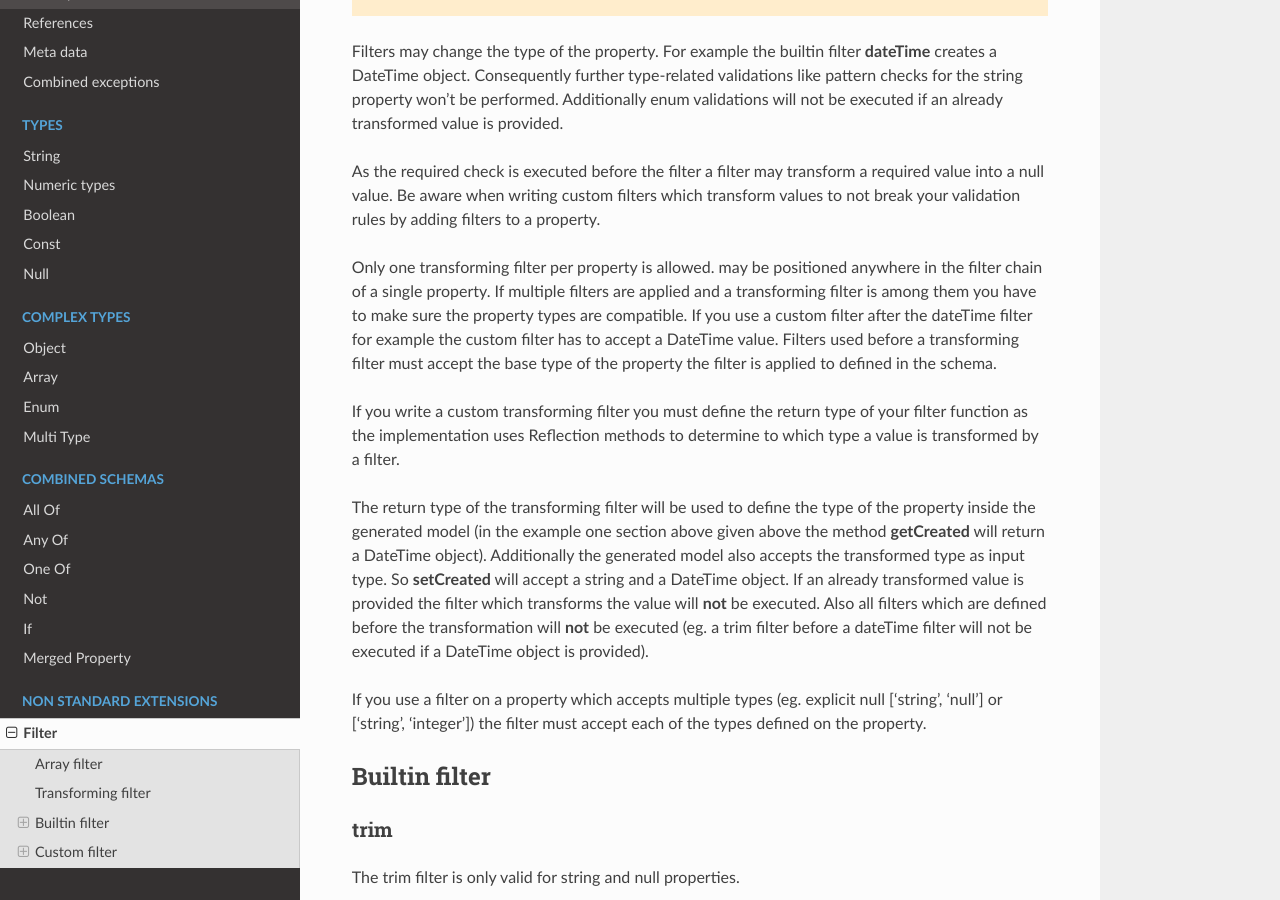
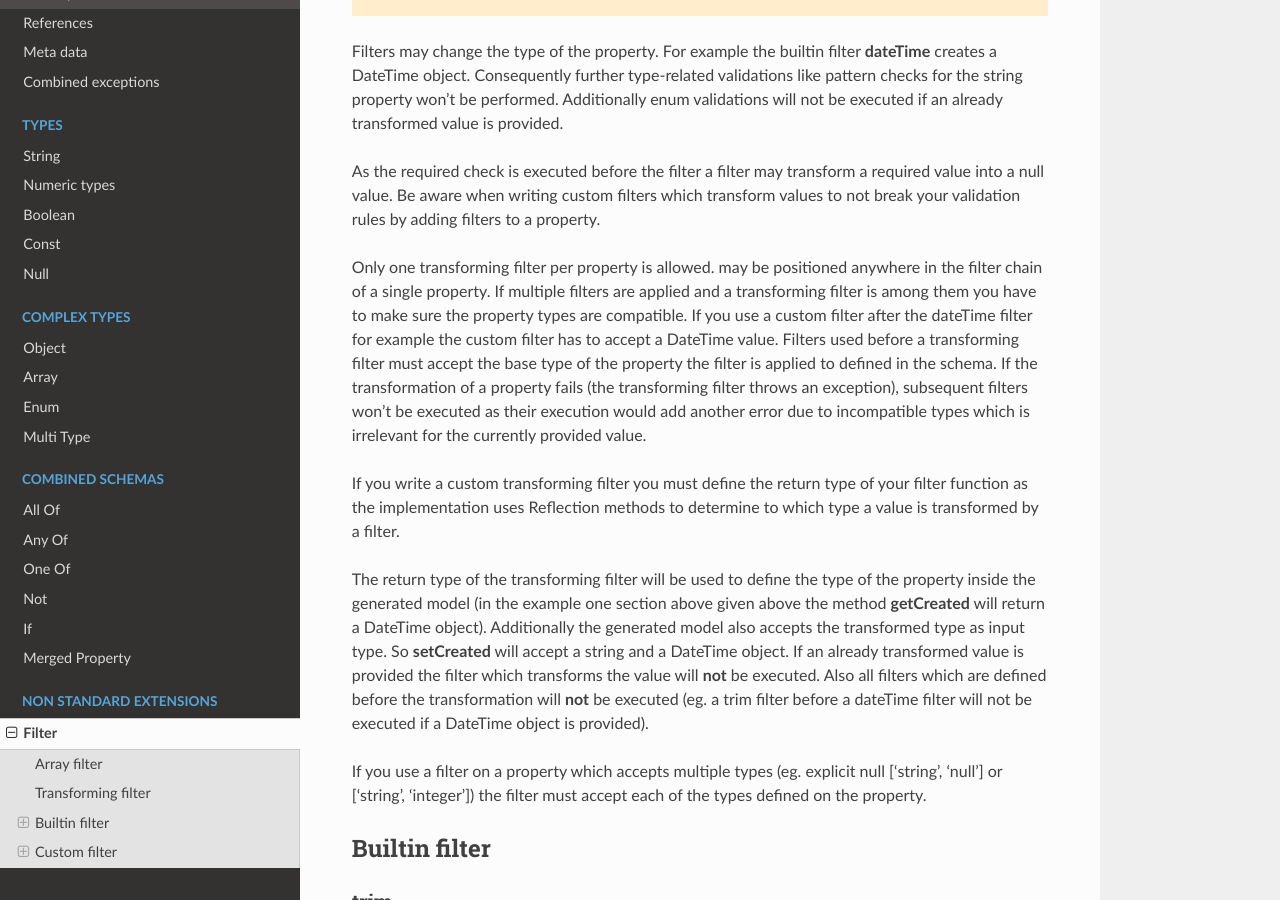
Before and after one commit to wol-soft/php-json-schema-model-generator, a Sphinx documentation site: the page built from docs/source/nonStandardExtensions/filter.rst, in a window 1280 px wide and 900 px high, scrolled down 1877 px. Built offline with Sphinx 7.4.7 and the Read the Docs theme 2.0.0, drawn with Linux system fonts in a browser that asks for light colours.

Commit message:
Add documentation

```diff
--- a/docs/source/nonStandardExtensions/filter.rst
+++ b/docs/source/nonStandardExtensions/filter.rst
@@ -84,7 +84,7 @@ Filters may change the type of the property. For example the builtin filter **da
 
 As the required check is executed before the filter a filter may transform a required value into a null value. Be aware when writing custom filters which transform values to not break your validation rules by adding filters to a property.
 
-Only one transforming filter per property is allowed. may be positioned anywhere in the filter chain of a single property. If multiple filters are applied and a transforming filter is among them you have to make sure the property types are compatible. If you use a custom filter after the dateTime filter for example the custom filter has to accept a DateTime value. Filters used before a transforming filter must accept the base type of the property the filter is applied to defined in the schema.
+Only one transforming filter per property is allowed. may be positioned anywhere in the filter chain of a single property. If multiple filters are applied and a transforming filter is among them you have to make sure the property types are compatible. If you use a custom filter after the dateTime filter for example the custom filter has to accept a DateTime value. Filters used before a transforming filter must accept the base type of the property the filter is applied to defined in the schema. If the transformation of a property fails (the transforming filter throws an exception), subsequent filters won't be executed as their execution would add another error due to incompatible types which is irrelevant for the currently provided value.
 
 If you write a custom transforming filter you must define the return type of your filter function as the implementation uses Reflection methods to determine to which type a value is transformed by a filter.
 
```
